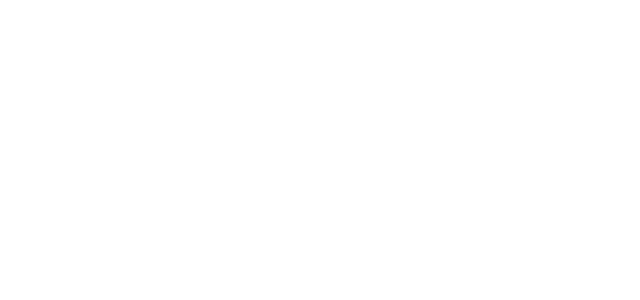
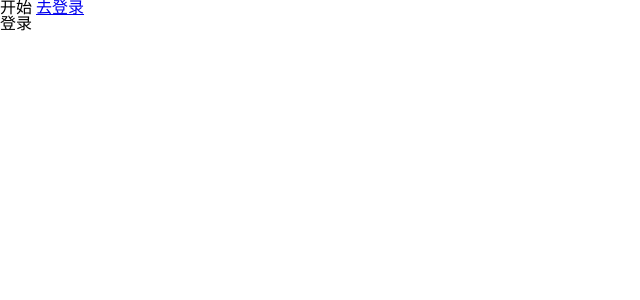
Before and after one commit to cbb-git/-, a Vue app: page /#/login in a window 1280 px wide. Shown: the top 300 px of the page, without its empty margins (0-640 px from the left). Built offline with nearby package versions, Linux system fonts and the light colour scheme.

Commit message:
0-2封装路由 完成

```diff
--- a/package.json
+++ b/package.json
@@ -8,7 +8,8 @@
   },
   "dependencies": {
     "core-js": "^3.6.5",
-    "vue": "^2.6.11"
+    "vue": "^2.6.11",
+    "vue-router": "^3.4.3"
   },
   "devDependencies": {
     "@vue/cli-plugin-babel": "~4.5.0",
--- a/src/App.vue
+++ b/src/App.vue
@@ -1,20 +1,18 @@
 <template>
   <div id="app">
+    开始
 
+  <router-link to="/login">去登录</router-link>
+  <router-view></router-view>
   </div>
 </template>
 
 <script>
-import HelloWorld from './components/HelloWorld.vue'
-
 export default {
-  name: 'App',
-  components: {
-    HelloWorld
-  }
-}
+  name: "App",
+  components: {},
+};
 </script>
 
 <style lang="less">
-
 </style>
--- a/src/components/HelloWorld.vue
+++ /dev/null
@@ -1,57 +0,0 @@
-<template>
-  <div class="hello">
-    <h1>{{ msg }}</h1>
-    <p>
-      For a guide and recipes on how to configure / customize this project,<br>
-      check out the
-      <a href="https://cli.vuejs.org" target="_blank" rel="noopener">vue-cli documentation</a>.
-    </p>
-    <h3>Installed CLI Plugins</h3>
-    <ul>
-      <li><a href="https://github.com/vuejs/vue-cli/tree/dev/packages/%40vue/cli-plugin-babel" target="_blank" rel="noopener">babel</a></li>
-    </ul>
-    <h3>Essential Links</h3>
-    <ul>
-      <li><a href="https://vuejs.org" target="_blank" rel="noopener">Core Docs</a></li>
-      <li><a href="https://forum.vuejs.org" target="_blank" rel="noopener">Forum</a></li>
-      <li><a href="https://chat.vuejs.org" target="_blank" rel="noopener">Community Chat</a></li>
-      <li><a href="https://twitter.com/vuejs" target="_blank" rel="noopener">Twitter</a></li>
-      <li><a href="https://news.vuejs.org" target="_blank" rel="noopener">News</a></li>
-    </ul>
-    <h3>Ecosystem</h3>
-    <ul>
-      <li><a href="https://router.vuejs.org" target="_blank" rel="noopener">vue-router</a></li>
-      <li><a href="https://vuex.vuejs.org" target="_blank" rel="noopener">vuex</a></li>
-      <li><a href="https://github.com/vuejs/vue-devtools#vue-devtools" target="_blank" rel="noopener">vue-devtools</a></li>
-      <li><a href="https://vue-loader.vuejs.org" target="_blank" rel="noopener">vue-loader</a></li>
-      <li><a href="https://github.com/vuejs/awesome-vue" target="_blank" rel="noopener">awesome-vue</a></li>
-    </ul>
-  </div>
-</template>
-
-<script>
-export default {
-  name: 'HelloWorld',
-  props: {
-    msg: String
-  }
-}
-</script>
-
-<!-- Add "scoped" attribute to limit CSS to this component only -->
-<style scoped lang="less">
-h3 {
-  margin: 40px 0 0;
-}
-ul {
-  list-style-type: none;
-  padding: 0;
-}
-li {
-  display: inline-block;
-  margin: 0 10px;
-}
-a {
-  color: #42b983;
-}
-</style>
--- /dev/null
+++ b/src/router/index.js
@@ -0,0 +1,22 @@
+import Vue from 'vue'
+
+import VueRouter from 'vue-router'
+
+Vue.use(VueRouter)
+
+// 组件
+import Login from '@/views/login'
+
+
+let router = new VueRouter({
+
+    routes:[
+        {
+            name:'login',
+            path:'/login',
+            component:Login
+        }
+    ]
+
+})
+export default router
--- /dev/null
+++ b/src/style/styles/reset.less
@@ -0,0 +1,43 @@
+html, body, div, span, applet, object, iframe,
+h1, h2, h3, h4, h5, h6, p, blockquote, pre,
+a, abbr, acronym, address, big, cite, code,
+del, dfn, em, img, ins, kbd, q, s, samp,
+small, strike, strong, sub, sup, tt, var,
+b, u, i, center,
+dl, dt, dd, ol, ul, li,
+fieldset, form, label, legend,
+table, caption, tbody, tfoot, thead, tr, th, td,
+article, aside, canvas, details, embed,
+figure, figcaption, footer, header, hgroup,
+main, menu, nav, output, ruby, section, summary,
+time, mark, audio, video {
+	margin: 0;
+	padding: 0;
+	border: 0;
+	font-size: 100%;
+	font: inherit;
+	vertical-align: baseline;
+}
+/* HTML5 display-role reset for older browsers */
+article, aside, details, figcaption, figure,
+footer, header, hgroup, main, menu, nav, section {
+	display: block;
+}
+body {
+	line-height: 1;
+}
+ol, ul {
+	list-style: none;
+}
+blockquote, q {
+	quotes: none;
+}
+blockquote:before, blockquote:after,
+q:before, q:after {
+	content: '';
+	content: none;
+}
+table {
+	border-collapse: collapse;
+	border-spacing: 0;
+}
--- /dev/null
+++ b/src/views/login.vue
@@ -0,0 +1,17 @@
+<template>
+  <div class="login">
+   登录
+
+  </div>
+
+</template>
+
+<script>
+export default {
+
+}
+</script>
+
+<style lang="less" scoped>
+
+</style>>
```
Also changed, not shown: src/main.js (+7 -0 lines), 1 other file (tests, documents, lock files or other folders).
